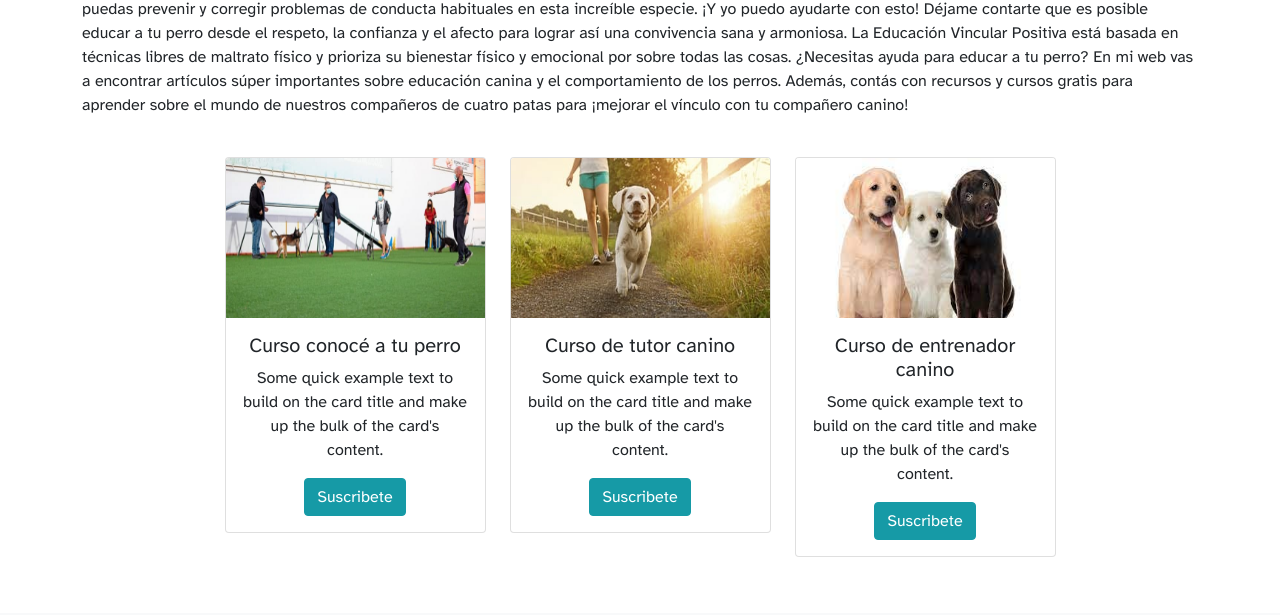
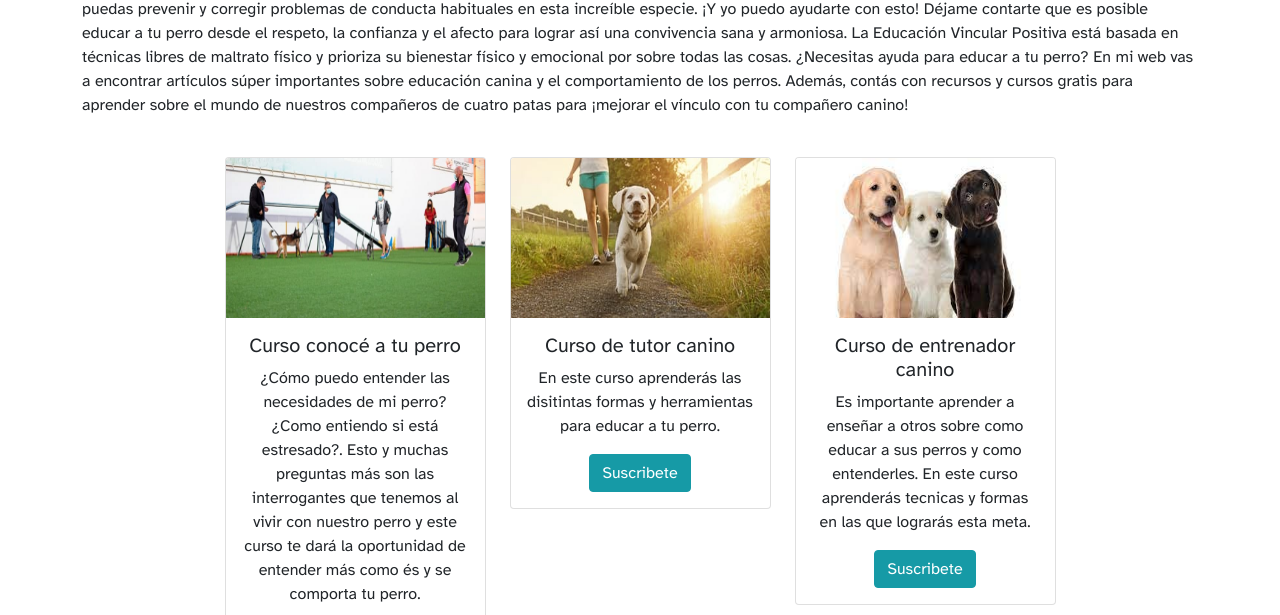
Before and after one commit to Naibelis/educacion-canina, a website: page index.html in a window 1280 px wide. Shown: the part 692-1307 px from the top of the page. Drawn offline with nearby package versions, Linux system fonts and the light colour scheme; a web font is replaced by a local one.

Commit message:
Agregado textos adecuados al contenido

```diff
--- a/index.html
+++ b/index.html
@@ -162,8 +162,7 @@
               <div class="card-body text-center">
                 <h5 class="card-title">Curso conocé a tu perro</h5>
                 <p class="card-text">
-                  Some quick example text to build on the card title and make up
-                  the bulk of the card's content.
+                  ¿Cómo puedo entender las necesidades de mi perro? ¿Como entiendo si está estresado?. Esto y muchas preguntas más son las interrogantes que tenemos al vivir con nuestro perro y este curso te dará la oportunidad de entender más como és y se comporta tu perro.
                 </p>
                 <a href="./pages/contacto.html" class="btn btn-primary"
                   >Suscribete</a
@@ -181,8 +180,7 @@
               <div class="card-body text-center">
                 <h5 class="card-title">Curso de tutor canino</h5>
                 <p class="card-text">
-                  Some quick example text to build on the card title and make up
-                  the bulk of the card's content.
+                  En este curso aprenderás las disitintas formas y herramientas para educar a tu perro.
                 </p>
                 <a href="./pages/contacto.html" class="btn btn-primary"
                   >Suscribete</a
@@ -200,8 +198,7 @@
               <div class="card-body text-center">
                 <h5 class="card-title">Curso de entrenador canino</h5>
                 <p class="card-text">
-                  Some quick example text to build on the card title and make up
-                  the bulk of the card's content.
+                  Es importante aprender a enseñar a otros sobre como educar a sus perros y como entenderles. En este curso aprenderás tecnicas y formas en las que lograrás esta meta.
                 </p>
                 <a href="./pages/contacto.html" class="btn btn-primary"
                   >Suscribete</a
```
Also changed, not shown: pages/servicios.html (+4 -4 lines).
